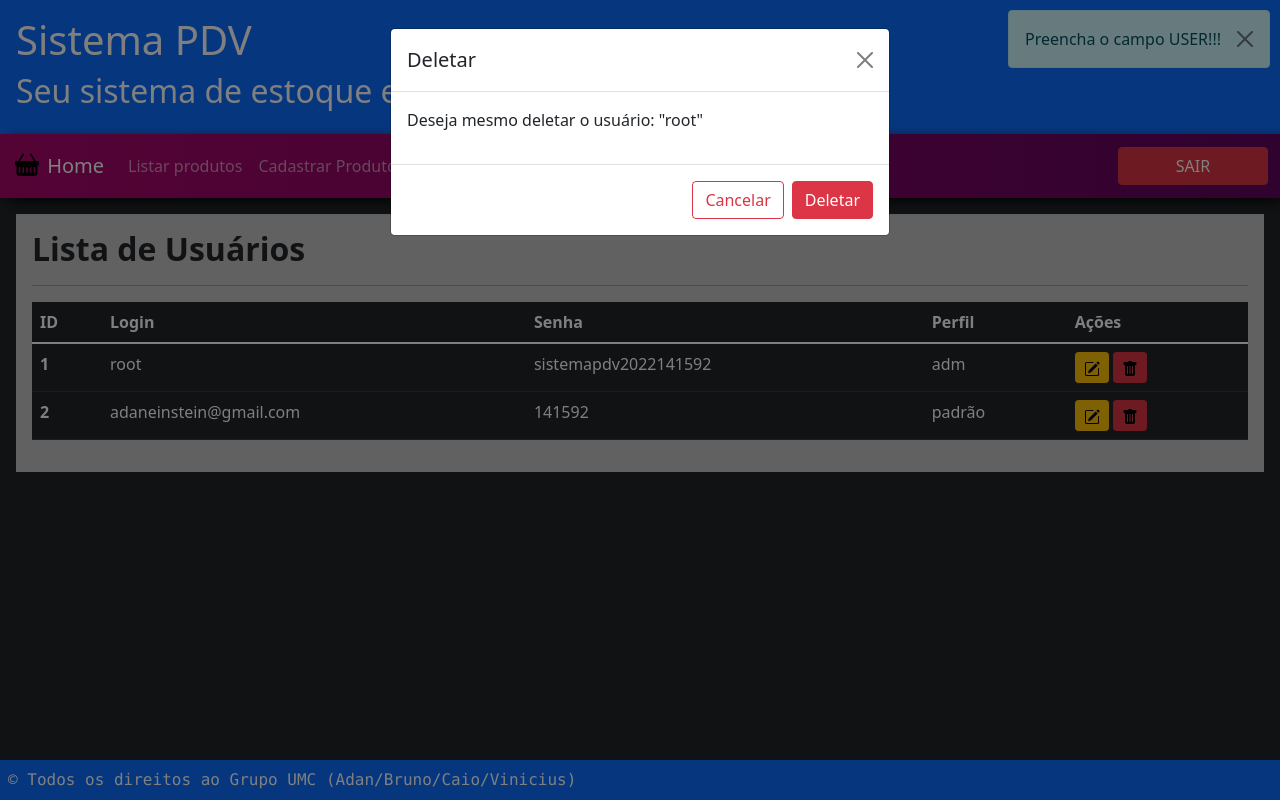
After one commit to AdanEinstein/SistemaPDV_UMC, a PHP site: page /listaUsers.php in a window 1280 px wide, after a click that opens the changed part. The commit adds this page. Run offline with PHP 8.4, Linux system fonts and the light colour scheme; a user stored in the database is signed in; data comes from the database, SQL or seed files in the repository.

Commit message:
#Final...mente

```diff
--- /dev/null
+++ b/includes/layoutListaUsers.php
@@ -0,0 +1,48 @@
+<h2 class="titulo" style="font-weight: bold">
+    Lista de Usuários
+</h2>
+<hr>
+<table class="table table-dark">
+    <thead>
+    <tr>
+        <th class="d-md-table-cell d-none" scope="col">ID</th>
+        <th scope="col">Login</th>
+        <th class="d-md-table-cell d-none" scope="col">Senha</th>
+        <th scope="col">Perfil</th>
+        <th scope="col">Ações</th>
+    </tr>
+    </thead>
+    <tbody>
+    <?php
+    $sql = "SELECT * FROM pdv_usuarios";
+    try {
+        /** @var TYPE_NAME $conexao */
+        $dados = $conexao->select($sql, null, true);
+    } catch (Exception $e) {
+        header("Location: home.php");
+    }
+    if ($dados->rowCount() > 0):
+        while ($row = $dados->fetch(PDO::FETCH_ASSOC)):
+            ?>
+            <tr>
+                <th class="d-md-table-cell d-none" scope="row"><?php print($row["id"]) ?></th>
+                <td><?php print($row["login"]) ?></td>
+                <td class="d-md-table-cell d-none"><?php print($row["senha"]) ?></td>
+                <td><?php print($row["perfil"]) ?></td>
+                <td>
+                    <a class="btn btn-warning
+                        btn-sm" href="<?php print("alterarUser.php?id=" . $row["id"]) ?>">
+                        <img src="images/pencil-square.svg" width="16" height="16" alt="edit">
+                    </a>
+                    <a class="btn btn-danger btn-sm" data-bs-toggle="modal" data-bs-target="#modal3"
+                       data-bs-whatever="<?php print($row["id"])?>" data-bs-whatever2="<?php print($row["login"])?>">
+                        <img src="images/trash-fill.svg" width="16" height="16" alt="delete">
+                    </a>
+                </td>
+            </tr>
+        <?php
+        endwhile;
+    endif;
+    ?>
+    </tbody>
+</table>
--- a/includes/nav.php
+++ b/includes/nav.php
@@ -1,5 +1,5 @@
 <nav class="navbar navbar-expand-lg navbar-dark"
-     style="background-color: #1b86ff; box-shadow: 5px 5px 15px -3px #000000;">
+     style="background: linear-gradient(to right, rgb(170, 7, 107), rgb(97, 4, 95)); box-shadow: 5px 5px 15px -3px #000000;">
     <div class="container-fluid">
         <a class="navbar-brand" href="home.php">
             <img src="./images/basket-fill.svg" alt="" width="30" height="24"
@@ -10,6 +10,7 @@
                 aria-controls="navbarNavDropdown" aria-expanded="false" aria-label="Toggle navigation">
             <span class="navbar-toggler-icon"></span>
         </button>
+        <?php if(isset($_SESSION["usuario"])):?>
         <div class="collapse navbar-collapse" id="navbarNavDropdown">
             <ul class="navbar-nav">
                 <li class="nav-item">
@@ -22,12 +23,24 @@
                     <a href="venderProdutos.php" class="nav-link my-1">Vender</a>
                 </li>
                 <li class="nav-item d-lg-none">
-                    <a href="index.php" class="btn btn-danger w-100 my-1">Sair</a>
+                    <a href="index.php" class="btn btn-danger fw-lighter w-100 my-1">SAIR</a>
                 </li>
             </ul>
         </div>
+        <?php elseif (isset($_SESSION["adm"])):?>
+        <div class="collapse navbar-collapse" id="navbarNavDropdown">
+            <ul class="navbar-nav">
+                <li class="nav-item">
+                    <a href="listaUsers.php" class="nav-link my-1">Lista de usuários</a>
+                </li>
+                <li class="nav-item d-lg-none">
+                    <a href="index.php" class="btn btn-danger fw-lighter w-100 my-1">SAIR</a>
+                </li>
+            </ul>
+        </div>
+        <?php endif;?>
         <div class="d-lg-block d-none">
-            <a class="btn btn-danger" style="width: 150px" href="index.php">Sair</a>
+            <a class="btn btn-danger fw-lighter" style="width: 150px" href="index.php">SAIR</a>
         </div>
     </div>
 </nav>
--- /dev/null
+++ b/listaUsers.php
@@ -0,0 +1,63 @@
+<?php
+include_once "includes/header.php";
+
+require_once 'banco/conexBanco.php';
+$conexao = new DAO();
+session_start();
+if (isset($_SESSION["resposta"])) {
+    $resposta = $_SESSION["resposta"];
+    echo '<div class="alert alert-info alert-dismissible fade show position-absolute" style="right: 10px; top: 10px;" role="alert">' .
+        $resposta
+        . '<button type="button" class="btn-close" data-bs-dismiss="alert" aria-label="Close"></button>
+                </div>';
+    unset($_SESSION["resposta"]);
+}
+?>
+<?php if (isset($_SESSION["adm"])):
+    include_once "includes/nav.php";
+    ?>
+    <main class="bg-light bg-opacity-75 p-md-3 p-2 m-md-3 my-3">
+        <?php include_once "includes/layoutListaUsers.php" ?>
+    </main>
+    <!--MODAL-->
+    <div class="modal fade" id="modal3" tabindex="-1" aria-labelledby="exampleModalLabel" aria-hidden="true">
+        <div class="modal-dialog">
+            <div class="modal-content">
+                <div class="modal-header">
+                    <h5 class="modal-title" id="exampleModalLabel">Deletar</h5>
+                    <button type="button" class="btn-close" data-bs-dismiss="modal" aria-label="Close"></button>
+                </div>
+                <form action="actions/actiondeletaruser.php" method="post">
+                    <div class="modal-body">
+                        <div class="mb-3">
+                            <input class="d-none" type="text" id="userid" name="id" readonly>
+                            Deseja mesmo deletar o usuário: "<span id="loginuser"></span>"
+                        </div>
+                    </div>
+                    <div class="modal-footer">
+                        <button type="button" class="btn btn-outline-danger" data-bs-dismiss="modal">Cancelar</button>
+                        <button type="submit" class="btn btn-danger">Deletar</button>
+                    </div>
+                </form>
+            </div>
+        </div>
+    </div>
+    <script>
+        let modal3 = document.getElementById('modal3')
+        modal3.addEventListener('show.bs.modal', function (event) {
+            let botao = event.relatedTarget
+            let loginid = botao.getAttribute('data-bs-whatever')
+            let usuarioLogin = botao.getAttribute('data-bs-whatever2')
+            let idLogin = modal3.querySelector('#userid')
+            let loginUsuario = modal3.querySelector('#loginuser')
+            idLogin.value = loginid
+            loginUsuario.innerHTML = usuarioLogin
+        })
+    </script>
+<?php
+else:
+    include_once "includes/notfound.php";
+endif;
+
+include_once "includes/footer.php"
+?>
```
Also changed, not shown: actions/actionalteraruser.php (added, +24 -0 lines), actions/actioncadastraruser.php (+15 -5 lines), actions/actiondeletaruser.php (added, +14 -0 lines), actions/entrar.php (+10 -2 lines), alterarUser.php (added, +59 -0 lines), home.php (+7 -0 lines), index.php (+6 -4 lines), 1 other file.
